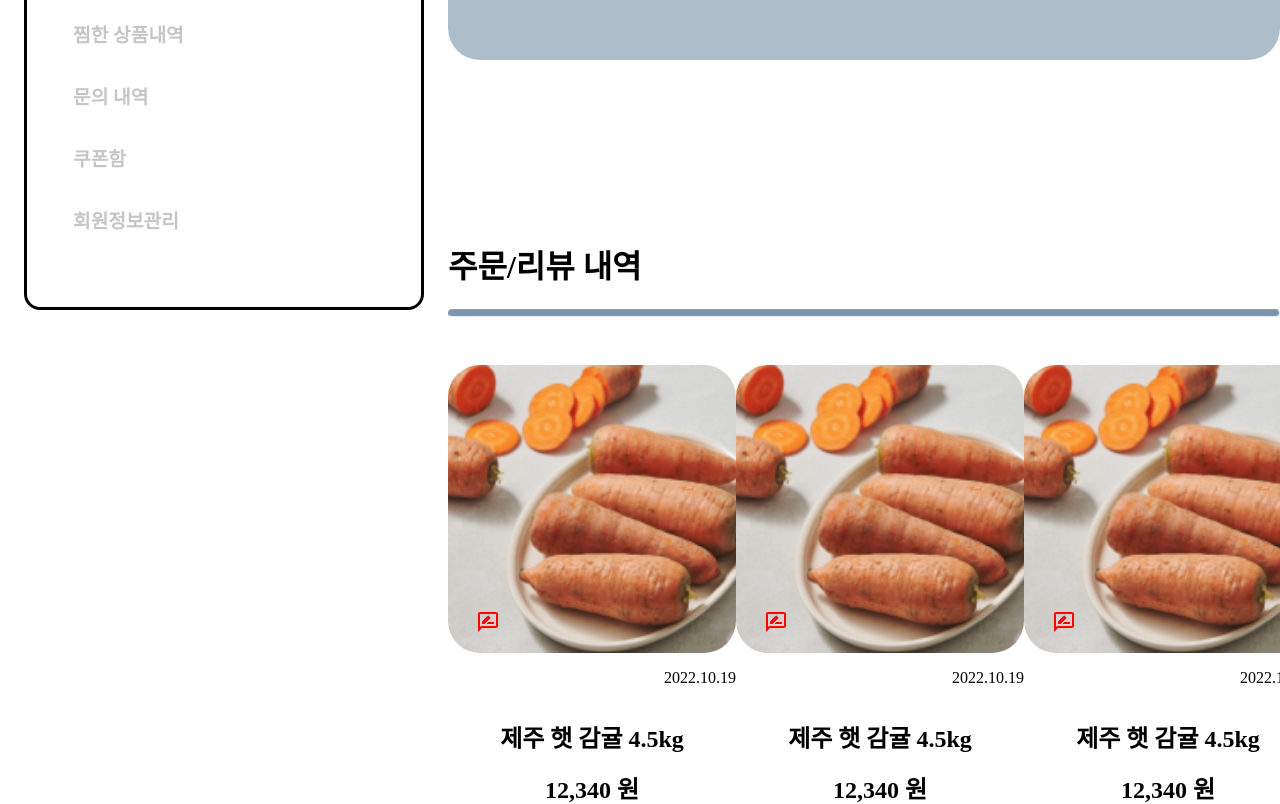
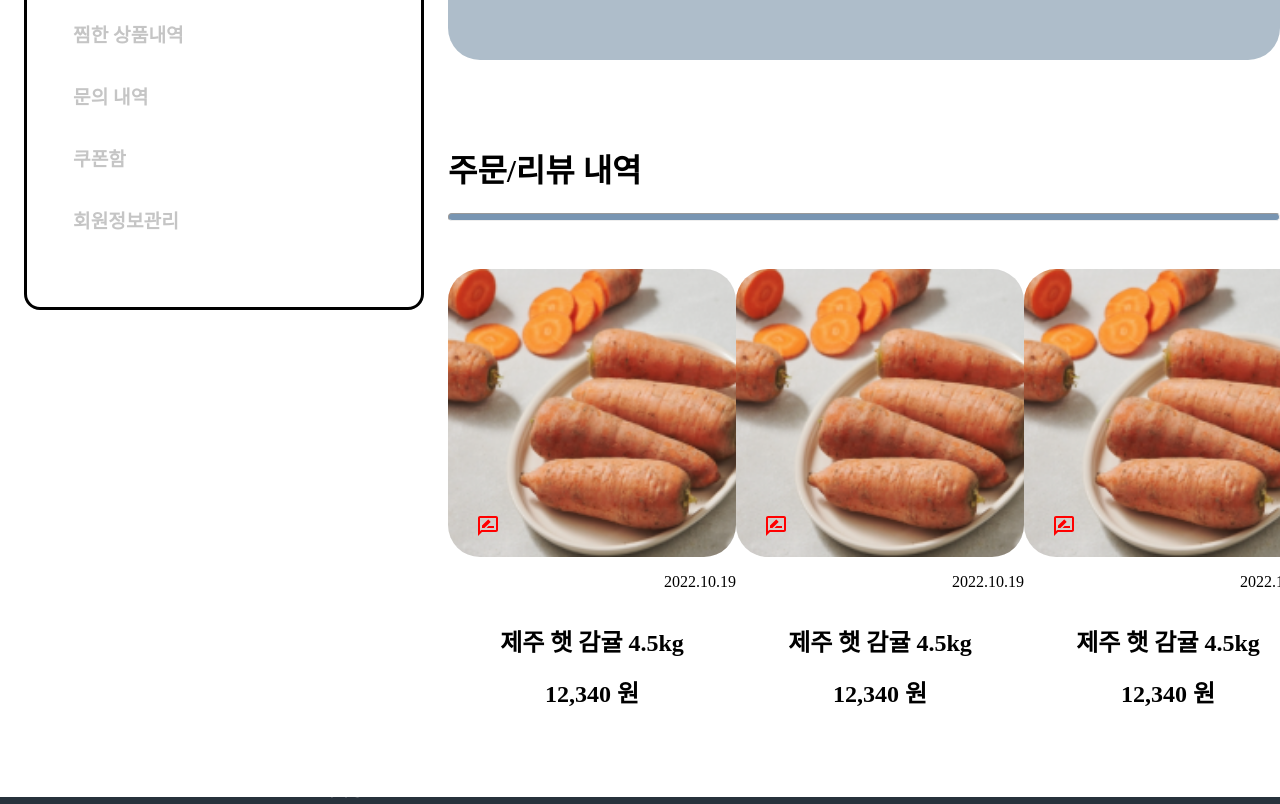
Before and after one commit to ehddn5252/AbuyZ, a Next.js app in the folder front/: page /mypage in a window 1280 px wide. Shown: the part 500-1304 px from the top of the page. Built offline with nearby package versions, Linux system fonts and the light colour scheme; a web font is replaced by a local one.

Commit message:
:lipstick: Mypage UI 수정

```diff
--- a/front/components/mypage/MyComplainList.js
+++ b/front/components/mypage/MyComplainList.js
@@ -65,7 +65,8 @@ export default function MyComplainList() {
 }
 
 const MyComplainContainer = styled.div`
-  margin-top: 10rem;
+  margin-top: 4rem;
+  margin-bottom: 4rem;
   width: 100%;
 `;
 
--- a/front/components/mypage/MyCouponList.js
+++ b/front/components/mypage/MyCouponList.js
@@ -55,7 +55,8 @@ export default function MyCouponList() {
 }
 
 const MyComplainContainer = styled.div`
-  margin-top: 10rem;
+  margin-top: 4rem;
+  margin-bottom: 4rem;
   width: 100%;
 `;
 
--- a/front/components/mypage/MyInfoChange.js
+++ b/front/components/mypage/MyInfoChange.js
@@ -107,12 +107,13 @@ export default function MyinfoChange() {
 }
 
 const InfoContainer = styled.div`
-  margin-top: 10rem;
+  margin-top: 4rem;
+  margin-bottom: 4rem;
   width: 100%;
 `;
 
 const MajorTitle = styled.h1`
-  font-size: 3rem;
+  font-size: 2rem;
 `;
 
 const ContentDiv = styled.div`
@@ -127,7 +128,7 @@ const ContentDiv = styled.div`
 const SubTitle = styled.p`
   padding: 0.5rem;
   margin: 0;
-  font-size: 1.5rem;
+  font-size: 1.2rem;
   width: 20rem;
 `;
 
--- a/front/components/mypage/MyOrderList.js
+++ b/front/components/mypage/MyOrderList.js
@@ -70,7 +70,8 @@ export default function MyOrderList() {
 }
 
 const MyOrderContainer = styled.div`
-  margin-top: 10rem;
+  margin-top: 4rem;
+  margin-bottom: 4rem;
   width: 100%;
 `;
 
--- a/front/components/mypage/MyWishList.js
+++ b/front/components/mypage/MyWishList.js
@@ -71,7 +71,8 @@ export default function MyWishList() {
 }
 
 const MyOrderContainer = styled.div`
-  margin-top: 10rem;
+  margin-top: 4rem;
+  margin-bottom: 4rem;
   width: 100%;
 `;
 
```
